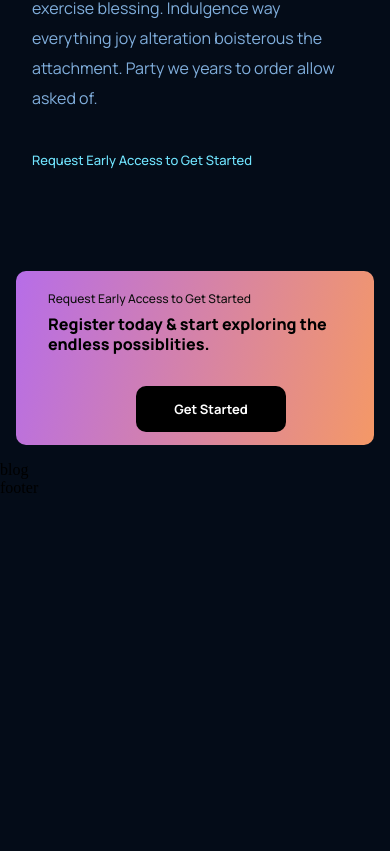
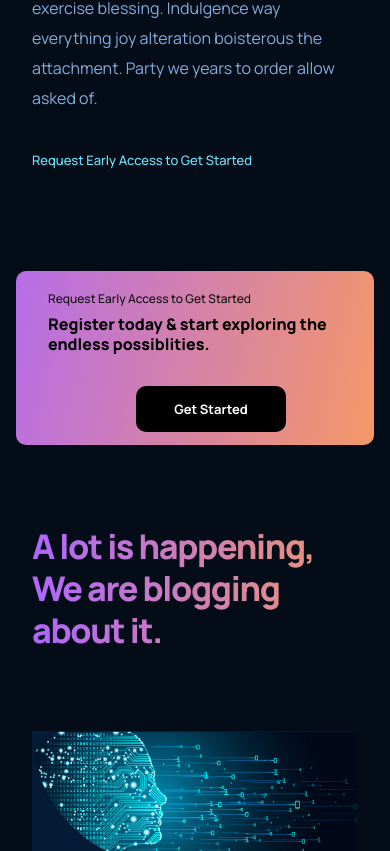
Before and after one commit to bhatekshitij/GPT_3_ReactJS_UI-UX, a React (Create React App) app: page / in a window 390 px wide. Shown: the part 4635-5486 px from the top of the page. Before the commit the page ends 5132 px from the top, so only its background shows below. Built offline with nearby package versions, Linux system fonts and the light colour scheme.

Commit message:
Completed Blog part with final media Queries

```diff
--- a/src/components/article/Article.jsx
+++ b/src/components/article/Article.jsx
@@ -1,8 +1,22 @@
 import React from 'react'
 import './article.css'
-const Article = () => {
+
+
+
+const Article = ({ imgUrl, Date, Text }) => {
     return (
-        <div>article</div>
+        <div className='gpt3__blog-container_article'>
+            <div className="gpt3__blog-container_article-image">
+                <img src={imgUrl} alt="Blog Image" />
+            </div>
+            <div className="gpt3__blog-container_article-content">
+                <div>
+                    <p>{Date}</p>
+                    <h3>{Text}</h3>
+                </div>
+                <p>Read Full Article</p>
+            </div>
+        </div>
     )
 }
 
--- a/src/components/article/article.css
+++ b/src/components/article/article.css
@@ -0,0 +1,78 @@
+.gpt3__blog-container_article {
+    border-radius: 15px;
+    width: 100%;
+    height: 100%;
+    display: flex;
+    flex-direction: column;
+    background-color: var(--color-footer);
+}
+
+
+.gpt3__blog-container_article-image {
+    width: 100%;
+    height: 100%;
+    background-color: var(--color-footer);
+
+}
+
+.gpt3__blog-container_article-image img {
+    width: 100%;
+    height: 100%;
+    border-radius: 0px 0px 15px 10rem;
+}
+
+.gpt3__blog-container_article-content {
+    display: flex;
+    flex-direction: column;
+    justify-content: space-between;
+    padding: 1rem 1.5rem;
+    height: 100%;
+}
+
+.gpt3__blog-container_article-content p {
+    font-family: var(--font-family);
+    font-style: normal;
+    font-weight: 700;
+    font-size: 11.649px;
+    line-height: 35px;
+    /* identical to box height, or 300% */
+
+
+    color: #FFFFFF;
+
+}
+
+.gpt3__blog-container_article-content h3 {
+    font-family: var(--font-family);
+    font-style: normal;
+    font-weight: 800;
+    font-size: 25.11px;
+    line-height: 30px;
+    /* or 121% */
+
+    margin-bottom: 5rem;
+    color: #FFFFFF;
+    cursor: pointer;
+
+}
+
+.gpt3__blog-container_article-content p:last-child {
+    font-family: 'Manrope';
+    font-style: normal;
+    font-weight: 700;
+    font-size: 11.649px;
+    line-height: 35px;
+    /* identical to box height, or 300% */
+
+    cursor: pointer;
+
+    color: #FFFFFF;
+}
+
+
+@media screen and (max-width:550px) {
+    .gpt3__blog-container_article-content h3 {
+        font-size: 18px;
+        line-height: 25px;
+    }
+}
--- a/src/components/cta/cta.css
+++ b/src/components/cta/cta.css
@@ -3,7 +3,7 @@
     border-radius: 10px;
     display: flex;
     flex-direction: row;
-    justify-content: flex-start;
+    justify-content: space-between;
     align-items: center;
     margin: 4rem;
     background: var(--gradient-bar);
--- a/src/containers/blog/Blog.jsx
+++ b/src/containers/blog/Blog.jsx
@@ -1,8 +1,35 @@
 import React from 'react'
+import { Article } from '../../components';
+
+import { blog01, blog02, blog03, blog04, blog05 } from './imports';
+
 import './blog.css'
+
+
 const Blog = () => {
     return (
-        <div>blog</div>
+        <div className='gpt3__blog section__padding'>
+            <div className="gpt3__blog-heading">
+                <h1 className='gradient__text'>
+                    A lot is happening,
+                    We are blogging about it.
+                </h1>
+            </div>
+            <div className="gpt3__blog-container">
+                <div className="gpt3__blog-container_groupA">
+                    <Article imgUrl={blog01} Date="Sep 26, 2021" Text="GPT-3 and Open  AI is the future. Let us exlore how it is?" />
+                </div>
+                <div className="gpt3__blog-container_groupB">
+                    <Article imgUrl={blog02} Date="Sep 26, 2021" Text="GPT-3 and Open  AI is the future. Let us exlore how it is?" />
+                    <Article imgUrl={blog03} Date="Sep 26, 2021" Text="GPT-3 and Open  AI is the future. Let us exlore how it is?" />
+                    <Article imgUrl={blog04} Date="Sep 26, 2021" Text="GPT-3 and Open  AI is the future. Let us exlore how it is?" />
+                    <Article imgUrl={blog05} Date="Sep 26, 2021" Text="GPT-3 and Open  AI is the future. Let us exlore how it is?" />
+
+                </div>
+            </div>
+        </div>
+
+
     )
 }
 
--- a/src/containers/blog/blog.css
+++ b/src/containers/blog/blog.css
@@ -0,0 +1,74 @@
+.gpt3__blog {
+    display: flex;
+    flex-direction: column;
+
+}
+
+.gpt3__blog-heading {
+    width: 100%;
+    text-align: left;
+    margin-bottom: 5rem;
+}
+
+.gpt3__blog-heading h1 {
+    font-family: var(--font-family);
+    font-style: normal;
+    font-weight: 800;
+    font-size: 62px;
+    line-height: 85px;
+    /* or 121% */
+
+    letter-spacing: -0.04em;
+}
+
+.gpt3__blog-container {
+    display: flex;
+    flex-direction: row;
+}
+
+.gpt3__blog-container_groupA {
+    flex: 0.75;
+    margin-right: 2rem;
+}
+
+
+.gpt3__blog-container_groupB {
+    flex: 1;
+    display: grid;
+    grid-template-columns: repeat(2, 1fr);
+    grid-gap: 2rem;
+}
+
+@media screen and (max-width: 1050px) {
+    .gpt3__blog-container {
+        flex-direction: column-reverse;
+    }
+
+    .gpt3__blog-container_groupA {
+        margin-top: 2rem;
+        margin-right: 0rem;
+    }
+
+}
+
+@media screen and (max-width: 820px) {
+    .gpt3__blog-container_groupB {
+        grid-template-columns: repeat(1, 1fr);
+    }
+
+    .gpt3__blog-heading h1 {
+        font-size: 46px;
+        line-height: 62px;
+    }
+
+}
+
+@media screen and (max-width: 550px) {
+
+
+    .gpt3__blog-heading h1 {
+        font-size: 34px;
+        line-height: 42px;
+    }
+
+}
--- /dev/null
+++ b/src/containers/blog/imports.js
@@ -0,0 +1,13 @@
+import blog01 from '../../assets/blog01.png';
+import blog02 from '../../assets/blog02.png';
+import blog03 from '../../assets/blog03.png';
+import blog04 from '../../assets/blog04.png';
+import blog05 from '../../assets/blog05.png';
+
+export {
+    blog01,
+    blog02,
+    blog03,
+    blog04,
+    blog05
+}
--- a/src/containers/possibility/possibility.css
+++ b/src/containers/possibility/possibility.css
@@ -1,7 +1,8 @@
 .gpt3__possibility {
     display: flex;
     flex-direction: row;
-    /* align-items: center; */
+    align-items: center;
+    margin-left: 0rem;
 }
 
 
@@ -120,3 +121,12 @@
 
     }
 }
+
+
+@media screen and (max-width:375px) {
+    .gpt3__possibility {
+
+        padding-left: 1rem;
+
+    }
+}
```
